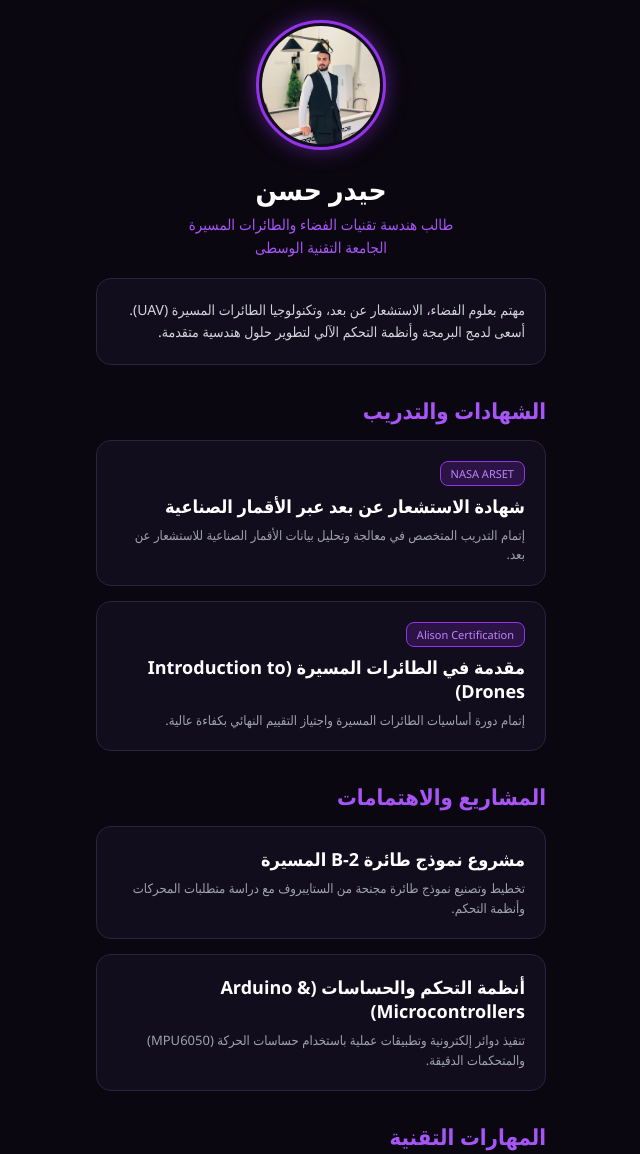
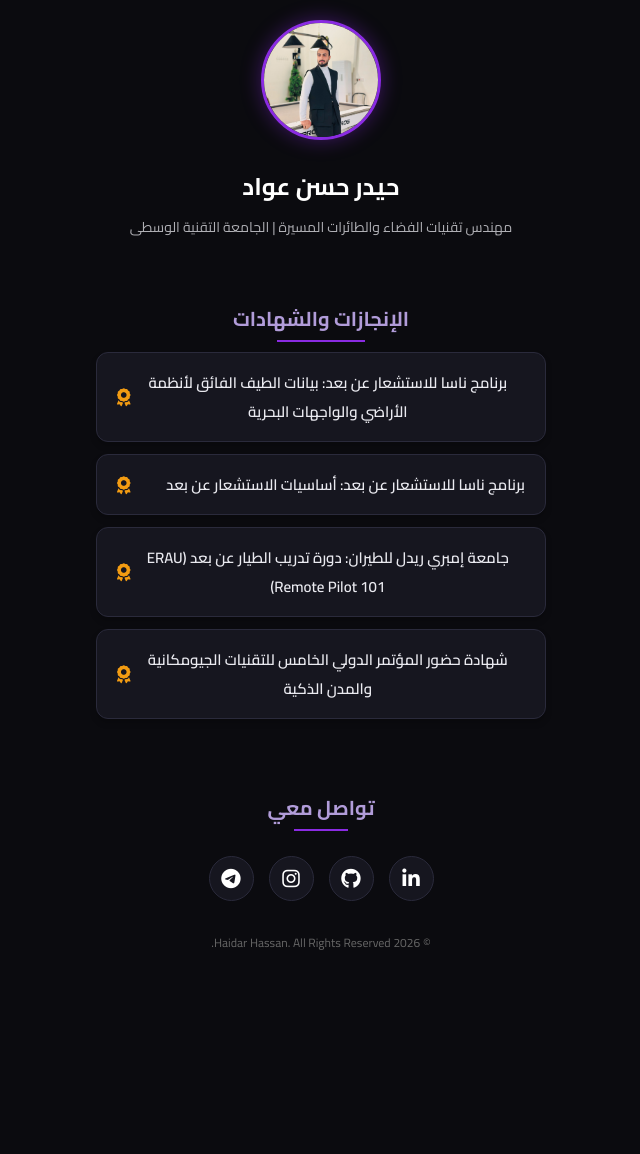
Before and after one commit to ehtoaa55-lang/Protfolio, a plain HTML site: page index.html in a window 1280 px wide. Shown: the top 1154 px of the page, without its empty margins (319-959 px from the left). After the commit the page ends 974 px from the top, so only its background shows below. Drawn offline with Linux system fonts and the light colour scheme.

Commit message:
Update index.html

```diff
--- a/index.html
+++ b/index.html
@@ -3,20 +3,24 @@
 <head>
     <meta charset="UTF-8">
     <meta name="viewport" content="width=device-width, initial-scale=1.0">
-    <title>حيدر حسن | Portfolio</title>
+    <title>حيدر حسن عواد | Portfolio</title>
+    <!-- استيراد خط الفراغ والأيقونات الاحترافية -->
+    <link href="https://fonts.googleapis.com/css2?family=Cairo:wght@400;600;700&display=swap" rel="stylesheet">
+    <link rel="stylesheet" href="https://cdnjs.cloudflare.com/ajax/libs/font-awesome/6.4.0/css/all.min.css">
     <style>
         * {
+            box-sizing: border-box;
             margin: 0;
             padding: 0;
-            box-sizing: border-box;
-            font-family: 'Segoe UI', Tahoma, Geneva, Verdana, sans-serif;
+            font-family: 'Cairo', sans-serif;
         }
         body {
-            background-color: #0b0710;
+            background-color: #0b0b0f;
             color: #ffffff;
             display: flex;
-            flex-direction: column;
+            justify-content: center;
             align-items: center;
+            min-height: 100vh;
             padding: 20px;
         }
         .container {
@@ -24,151 +28,168 @@
             max-width: 450px;
             text-align: center;
         }
+        /* قسم الصورة الشخصية والمعلومات */
+        .profile-section {
+            margin-bottom: 30px;
+        }
         .profile-img {
-            width: 130px;
-            height: 130px;
+            width: 120px;
+            height: 120px;
             border-radius: 50%;
-            border: 3px solid #9333ea;
-            padding: 3px;
             object-fit: cover;
+            border: 3px solid #8a2be2;
+            box-shadow: 0 0 20px rgba(138, 43, 226, 0.4);
             margin-bottom: 15px;
-            box-shadow: 0 0 20px rgba(147, 51, 234, 0.5);
-            background-color: #120d1c;
         }
         h1 {
-            font-size: 28px;
-            font-weight: bold;
+            font-size: 24px;
+            font-weight: 700;
             margin-bottom: 5px;
+            color: #fff;
         }
-        .title {
-            color: #a855f7;
+        p.bio {
+            font-size: 14px;
+            color: #b0b0b5;
+            margin-bottom: 25px;
+        }
+        /* العناوين والأقسام */
+        .section-title {
+            font-size: 20px;
+            font-weight: 700;
+            color: #b19cd9;
+            margin: 30px 0 15px 0;
+            position: relative;
+            display: inline-block;
+        }
+        .section-title::after {
+            content: '';
+            position: absolute;
+            width: 50%;
+            height: 2px;
+            background-color: #8a2be2;
+            bottom: -5px;
+            right: 25%;
+        }
+        /* بطاقات الشهادات والأزرار */
+        .card-list {
+            display: flex;
+            flex-direction: column;
+            gap: 12px;
+        }
+        .card-item {
+            background-color: #16161f;
+            border: 1px solid #2a2a3b;
+            border-radius: 12px;
+            padding: 15px 20px;
             font-size: 15px;
-            margin-bottom: 20px;
-            line-height: 1.5;
+            font-weight: 600;
+            color: #eaeaf0;
+            display: flex;
+            align-items: center;
+            justify-content: space-between;
+            transition: all 0.3s ease;
+            box-shadow: 0 4px 6px rgba(0,0,0,0.2);
         }
-        .bio {
-            background-color: #120d1c;
-            border: 1px solid #2d223f;
-            padding: 20px;
-            border-radius: 15px;
-            font-size: 14px;
-            line-height: 1.6;
-            color: #d1d5db;
-            margin-bottom: 25px;
-            text-align: right;
+        .card-item:hover {
+            border-color: #8a2be2;
+            transform: translateY(-2px);
+            background-color: #1f1f2e;
         }
-        .section-title {
-            color: #a855f7;
-            font-size: 22px;
-            margin: 30px 0 15px 0;
-            font-weight: bold;
-            text-align: right;
+        .card-item i {
+            color: #f39c12;
+            font-size: 18px;
         }
-        .card {
-            background-color: #120d1c;
-            border: 1px solid #2d223f;
-            border-radius: 15px;
-            padding: 20px;
-            margin-bottom: 15px;
-            text-align: right;
+        /* قسم التواصل الاجتماعي */
+        .social-section {
+            margin-top: 40px;
         }
-        .card h3 {
-            font-size: 18px;
-            color: #ffffff;
-            margin-bottom: 8px;
+        .social-icons {
+            display: flex;
+            justify-content: center;
+            gap: 15px;
+            margin-top: 15px;
         }
-        .card p {
-            font-size: 13px;
-            color: #9ca3af;
-            line-height: 1.5;
+        .social-btn {
+            width: 45px;
+            height: 45px;
+            background-color: #16161f;
+            border: 1px solid #2a2a3b;
+            border-radius: 50%;
+            display: flex;
+            align-items: center;
+            justify-content: center;
+            color: #fff;
+            font-size: 20px;
+            transition: all 0.3s ease;
+            text-decoration: none;
         }
-        .badge {
-            display: inline-block;
-            background-color: rgba(147, 51, 234, 0.2);
-            color: #c084fc;
-            padding: 4px 10px;
-            border-radius: 8px;
-            font-size: 11px;
-            margin-bottom: 8px;
-            border: 1px solid #9333ea;
+        .social-btn:hover {
+            background-color: #8a2be2;
+            border-color: #8a2be2;
+            transform: scale(1.1);
         }
-        .skills-container {
-            display: flex;
-            flex-wrap: wrap;
-            gap: 8px;
-            margin-top: 10px;
-        }
-        .skill-tag {
-            background-color: #9333ea;
-            color: #fff;
-            padding: 6px 14px;
-            border-radius: 20px;
+        /* الحقوق */
+        .footer {
+            margin-top: 30px;
             font-size: 12px;
-        }
-        .location {
-            color: #c084fc;
-            font-size: 15px;
-            margin-top: 25px;
-            font-weight: bold;
+            color: #666;
         }
     </style>
 </head>
 <body>
 
     <div class="container">
-        <!-- صورتك الشخصية -->
-        <img src="IMG_8762.jpeg" alt="حيدر حسن" class="profile-img">
-
-        <h1>حيدر حسن</h1>
-        <div class="title">طالب هندسة تقنيات الفضاء والطائرات المسيرة<br>الجامعة التقنية الوسطى</div>
-
-        <!-- نبذة تعريفية -->
-        <div class="bio">
-            مهتم بعلوم الفضاء، الاستشعار عن بعد، وتكنولوجيا الطائرات المسيرة (UAV). أسعى لدمج البرمجة وأنظمة التحكم الآلي لتطوير حلول هندسية متقدمة.
+        <!-- الصورة الشخصية والمعلومات -->
+        <div class="profile-section">
+            <img src="IMG_8762.jpeg" alt="حيدر حسن" class="profile-img">
+            <h1>حيدر حسن عواد</h1>
+            <p class="bio">مهندس تقنيات الفضاء والطائرات المسيرة | الجامعة التقنية الوسطى</p>
         </div>
 
-        <!-- الشهادات والتدريب -->
-        <div class="section-title">الشهادات والتدريب</div>
-
-        <div class="card">
-            <span class="badge">NASA ARSET</span>
-            <h3>شهادة الاستشعار عن بعد عبر الأقمار الصناعية</h3>
-            <p>إتمام التدريب المتخصص في معالجة وتحليل بيانات الأقمار الصناعية للاستشعار عن بعد.</p>
-        </div>
-
-        <div class="card">
-            <span class="badge">Alison Certification</span>
-            <h3>مقدمة في الطائرات المسيرة (Introduction to Drones)</h3>
-            <p>إتمام دورة أساسيات الطائرات المسيرة واجتياز التقييم النهائي بكفاءة عالية.</p>
-        </div>
-
-        <!-- المشاريع والاهتمامات -->
-        <div class="section-title">المشاريع والاهتمامات</div>
-
-        <div class="card">
-            <h3>مشروع نموذج طائرة B-2 المسيرة</h3>
-            <p>تخطيط وتصنيع نموذج طائرة مجنحة من الستايبروف مع دراسة متطلبات المحركات وأنظمة التحكم.</p>
-        </div>
-
-        <div class="card">
-            <h3>أنظمة التحكم والحساسات (Arduino & Microcontrollers)</h3>
-            <p>تنفيذ دوائر إلكترونية وتطبيقات عملية باستخدام حساسات الحركة (MPU6050) والمتحكمات الدقيقة.</p>
-        </div>
-
-        <!-- المهارات -->
-        <div class="section-title">المهارات التقنية</div>
-
-        <div class="card">
-            <div class="skills-container">
-                <span class="skill-tag">UAV Technology</span>
-                <span class="skill-tag">Satellite Remote Sensing</span>
-                <span class="skill-tag">Embedded Systems</span>
-                <span class="skill-tag">Arduino</span>
-                <span class="skill-tag">Python & C++</span>
+        <!-- قسم الإنجازات والشهادات -->
+        <div class="section-title">الإنجازات والشهادات</div>
+        <div class="card-list">
+            <div class="card-item">
+                <span>برنامج ناسا للاستشعار عن بعد: بيانات الطيف الفائق لأنظمة الأراضي والواجهات البحرية</span>
+                <i class="fas fa-award"></i>
+            </div>
+            <div class="card-item">
+                <span>برنامج ناسا للاستشعار عن بعد: أساسيات الاستشعار عن بعد</span>
+                <i class="fas fa-award"></i>
+            </div>
+            <div class="card-item">
+                <span>جامعة إمبري ريدل للطيران: دورة تدريب الطيار عن بعد (ERAU Remote Pilot 101)</span>
+                <i class="fas fa-award"></i>
+            </div>
+            <div class="card-item">
+                <span>شهادة حضور المؤتمر الدولي الخامس للتقنيات الجيومكانية والمدن الذكية</span>
+                <i class="fas fa-award"></i>
             </div>
         </div>
 
-        <div class="location">بغداد، العراق 🇮🇶</div>
+        <!-- قسم التواصل معي -->
+        <div class="social-section">
+            <div class="section-title">تواصل معي</div>
+            <div class="social-icons">
+                <a href="https://www.linkedin.com/in/haidar-hassan-9a82a242a?utm_source=share_via&utm_content=profile&utm_medium=member_ios" target="_blank" class="social-btn" title="LinkedIn">
+                    <i class="fab fa-linkedin-in"></i>
+                </a>
+                <a href="https://github.com/ehtoaa55-lang" target="_blank" class="social-btn" title="GitHub">
+                    <i class="fab fa-github"></i>
+                </a>
+                <a href="https://www.instagram.com/47_0s?igsi=ZGEwYXB2a243MjB2&utm_source=qr" target="_blank" class="social-btn" title="Instagram">
+                    <i class="fab fa-instagram"></i>
+                </a>
+                <a href="https://t.me/HR_7CR" target="_blank" class="social-btn" title="Telegram">
+                    <i class="fab fa-telegram-plane"></i>
+                </a>
+            </div>
+        </div>
+
+        <!-- الحقوق -->
+        <div class="footer">
+            <p>© 2026 Haidar Hassan. All Rights Reserved.</p>
+        </div>
     </div>
 
 </body>
```
